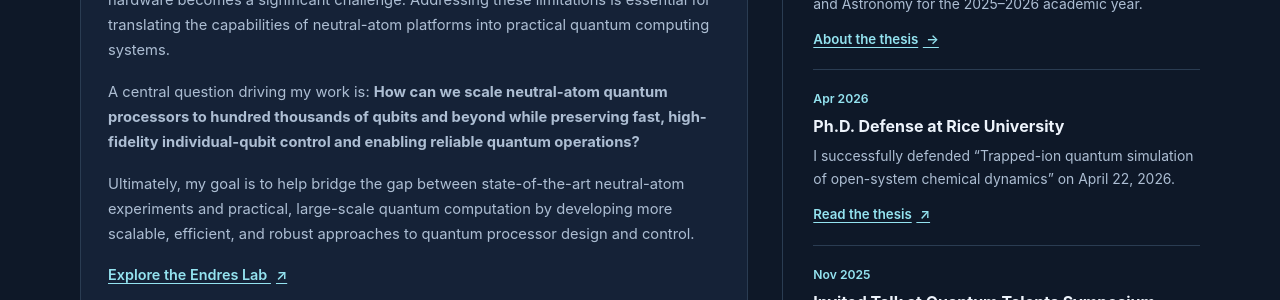
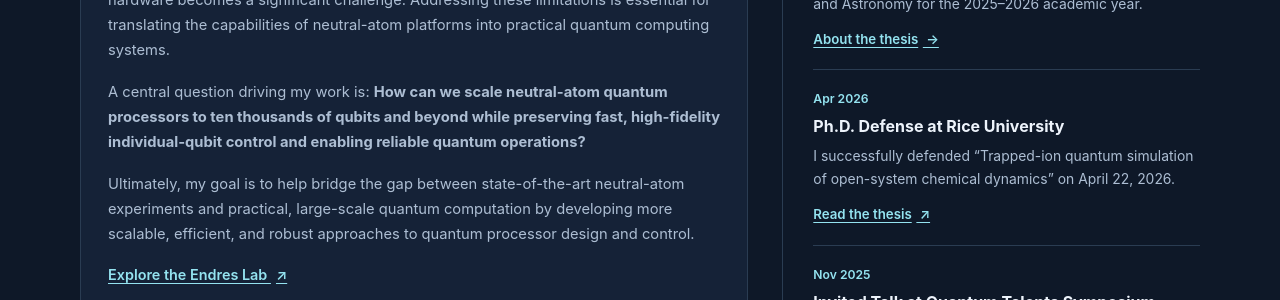
Before and after one commit to visalso/visalso.github.io, a Jekyll site: the page built from research.html, in a window 1280 px wide and 900 px high, scrolled down 666 px. Shown: the part 177-477 px from the top of the window. Built offline with Jekyll 4.4.1, drawn with Linux system fonts in a browser that asks for light colours.

Commit message:
Update research.html

```diff
--- a/research.html
+++ b/research.html
@@ -36,7 +36,7 @@ nav: research
 
       <p>My research focuses on simplifying and improving neutral-atom quantum computing architectures to enable efficient and reliable control of increasingly large qubit arrays. As these systems scale, maintaining high-fidelity quantum operations while managing the complexity of individual-qubit addressing, coherent control, and experimental hardware becomes a significant challenge. Addressing these limitations is essential for translating the capabilities of neutral-atom platforms into practical quantum computing systems.</p>
 
-      <p>A central question driving my work is: <strong>How can we scale neutral-atom quantum processors to hundred thousands of qubits and beyond while preserving fast, high-fidelity individual-qubit control and enabling reliable quantum operations?</strong></p>
+      <p>A central question driving my work is: <strong>How can we scale neutral-atom quantum processors to ten thousands of qubits and beyond while preserving fast, high-fidelity individual-qubit control and enabling reliable quantum operations?</strong></p>
 
       <p>Ultimately, my goal is to help bridge the gap between state-of-the-art neutral-atom experiments and practical, large-scale quantum computation by developing more scalable, efficient, and robust approaches to quantum processor design and control.</p>
 
```
